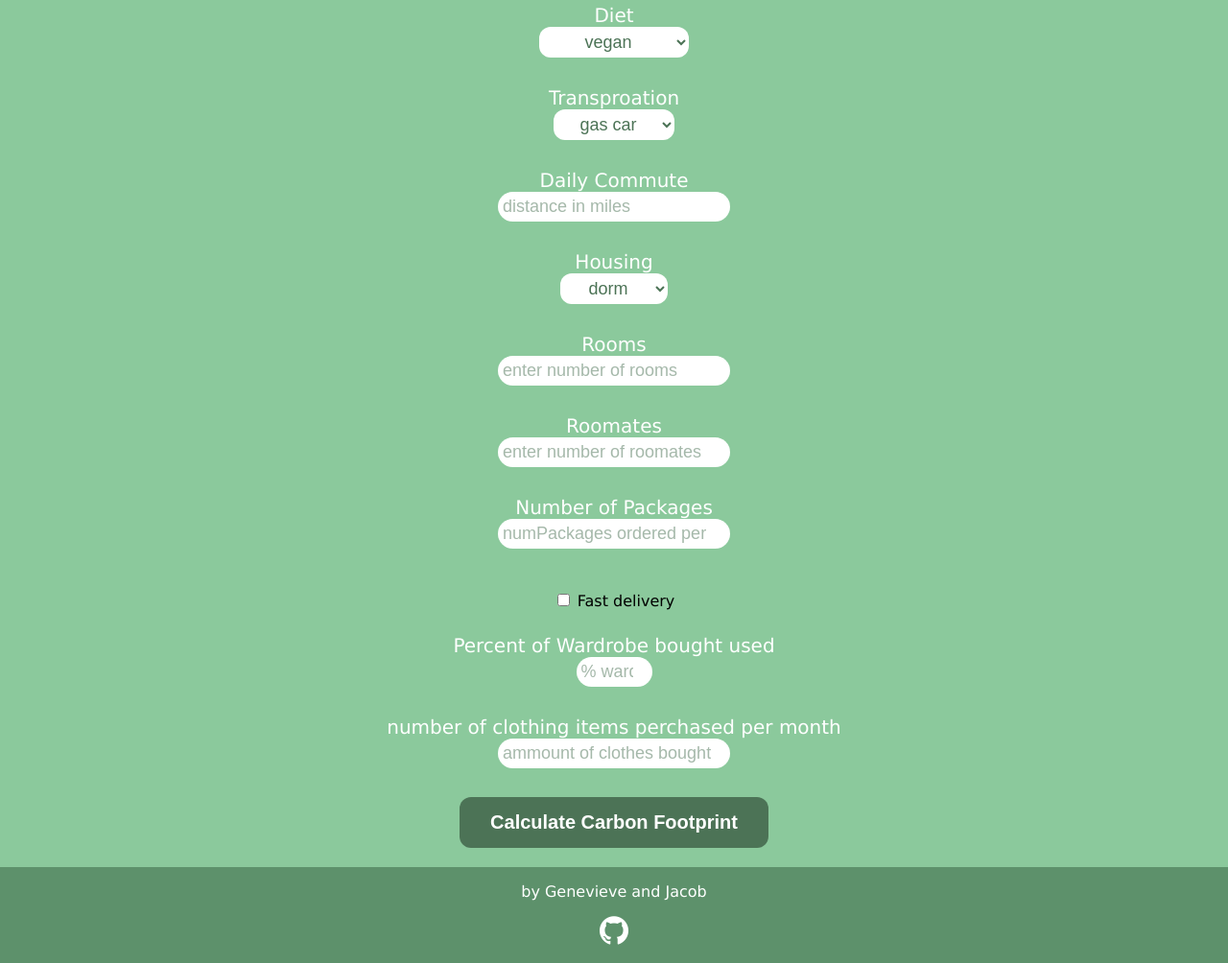
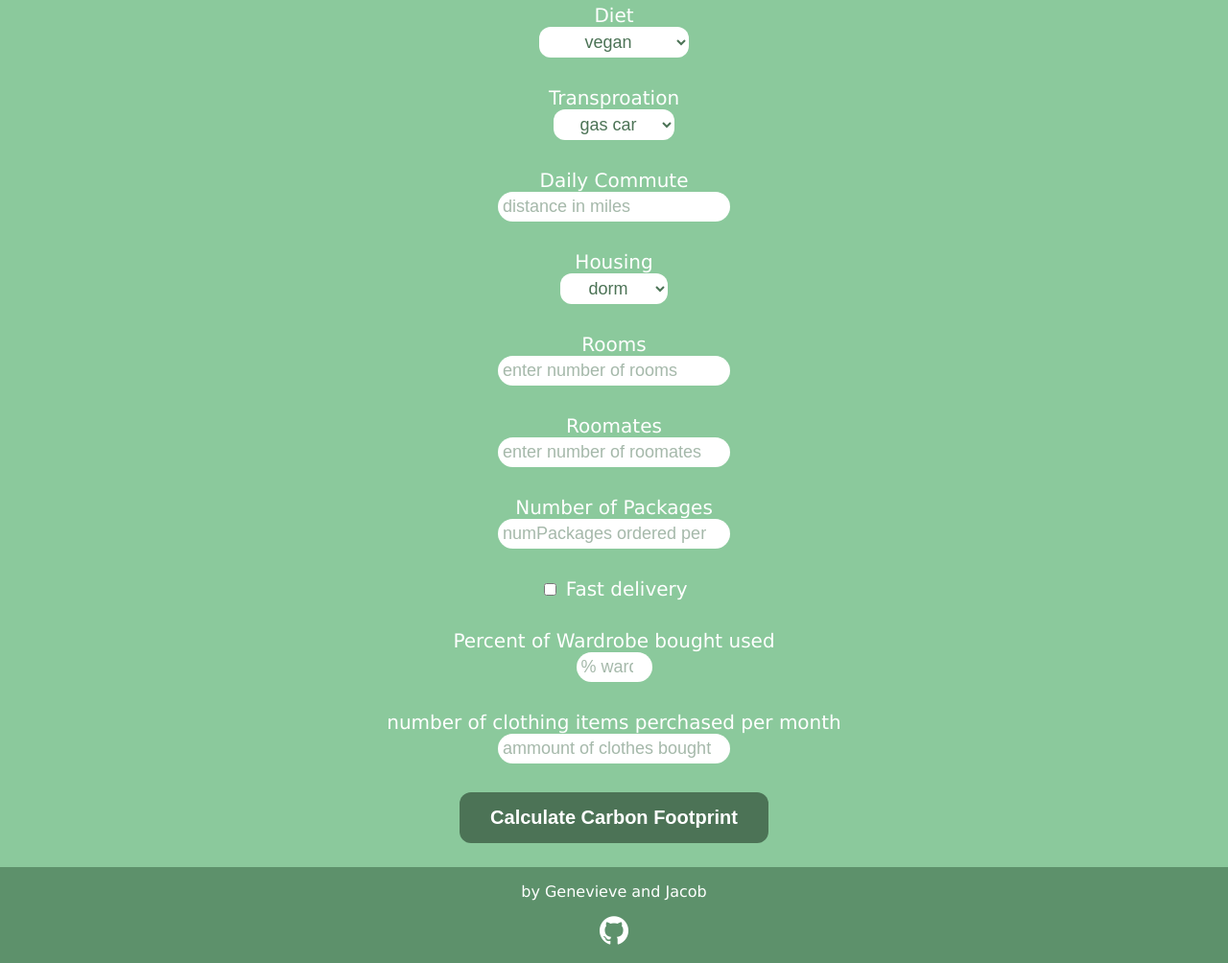
Before and after one commit to GenevieveDorrell/Carbon-FootPrint-Calucaltor, a Flask app: page / in a window 1280 px wide. Shown: the part 171-1175 px from the top of the page at 96% size. Run offline with Flask 2, Linux system fonts and the light colour scheme; some libraries are stand-ins or nearby versions.

Commit message:
small stuff

```diff
--- a/templates/account.html
+++ b/templates/account.html
@@ -47,7 +47,7 @@
         {% endfor %}
         <p class="label">{{ form.fast_delivery(class_="form-bool") }} {{ form.fast_delivery.label }}</p>
         <p class="label">{{ form.used_clothing.label }}<br>
-        {{ form.used_clothing(class_="form-style-username",placeholder="% wardrobe bouught used") }}</p>
+        {{ form.used_clothing(class_="form-style-username",placeholder="% wardrobe bought used") }}</p>
         {% for error in form.used_clothing.errors %}
             <span style="color: white;">{{ error }}</span>
         {% endfor %}
--- a/templates/home.html
+++ b/templates/home.html
@@ -45,9 +45,9 @@
         {% for error in form.numPackages.errors %}
             <span style="color: white;">{{ error }}</span>
         {% endfor %}
-        <br>{{ form.fast_delivery(class_="form-bool") }} {{ form.fast_delivery.label }}</p>
+        <p class="label">{{ form.fast_delivery(class_="form-bool") }} {{ form.fast_delivery.label }}</p>
         <p class="label">{{ form.used_clothing.label }}<br>
-        {{ form.used_clothing(class_="form-style-username",placeholder="% wardrobe bouught used") }}</p>
+        {{ form.used_clothing(class_="form-style-username",placeholder="% wardrobe bought used") }}</p>
         {% for error in form.used_clothing.errors %}
             <span style="color: white;">{{ error }}</span>
         {% endfor %}
--- a/webApp.py
+++ b/webApp.py
@@ -147,7 +147,6 @@ def home():
     #loggedin = current_user.is_active()
     form = CarbonFootprint()
     if form.validate_on_submit(): #check if form is filled out and submited
-        print('validating')
         diet = form.food.data
         housing = form.housing.data
         numRooms = form.numRooms.data
```
